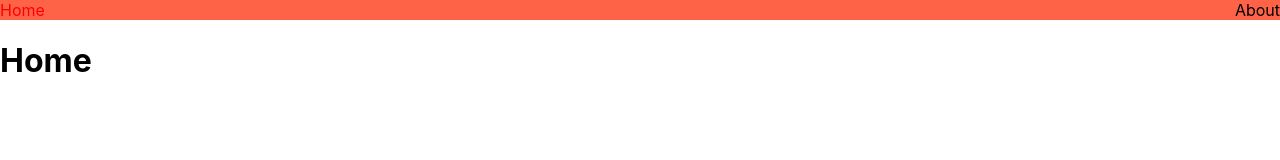
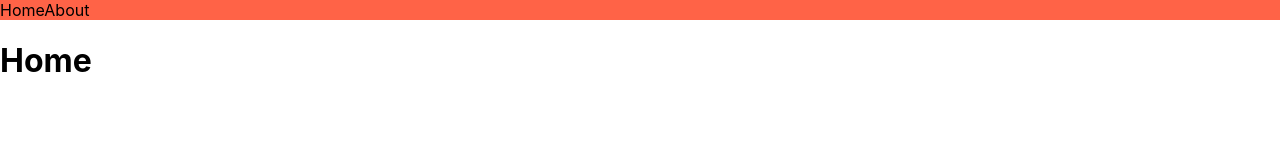
Before and after one commit to jyp90/nextjs-intro, a Next.js app: page / in a window 1280 px wide. Shown: the top 160 px of the page. Built offline with nearby package versions, Linux system fonts and the light colour scheme.

Commit message:
Style JSX

```diff
--- a/components/NavBars.js
+++ b/components/NavBars.js
@@ -1,29 +1,32 @@
 import Link from 'next/link';
 import { useRouter } from 'next/router';
-import styles from "./NavBars.module.css"
 
 export default function NavBars() {
     const router = useRouter();
     console.log(router);
 
-    return <nav className={styles.nav}>
+    return <nav>
         <Link style={{color: "red"}} href="/">
-        <a
-          className={`${styles.link} ${
-            router.pathname === "/" ? styles.active : ""
-          }`}
-        >
+        <a>
           Home
         </a>
             </Link>
         <Link href="/about">
-        <a className={[
-            styles.link,
-            router.pathname === "/about" ? styles.active : "",
-          ].join(" ")}
-        >
+        <a className={router.pathname === '/about' ? 'active' : ''}>
             About
         </a>
         </Link>
+        <style jsx>{`
+        nav {
+            background-color: tomato;
+        }
+        a {
+            text-decoration: none;
+        }
+        .active {
+            color: yellow;
+        }
+
+        `}</style>
     </nav>;
 }
--- a/components/NavBars.module.css
+++ /dev/null
@@ -1,13 +0,0 @@
-.nav {
-    display: flex;
-    justify-content: space-between;
-    background-color: tomato;
-}
-
-.link {
-    text-decoration: none;
-}
-
-.active {
-    color: red;
-}
--- a/pages/index.js
+++ b/pages/index.js
@@ -5,7 +5,13 @@ export default function Home() {
     return (
         <div>
             <NavBars />
-            <h1>Home</h1>
+            <h1 className='active'>Home</h1>
+            <style jsx>{`
+            a {
+                color: white;
+            }
+            `}
+            </style>
         </div>
     )
 }
```
